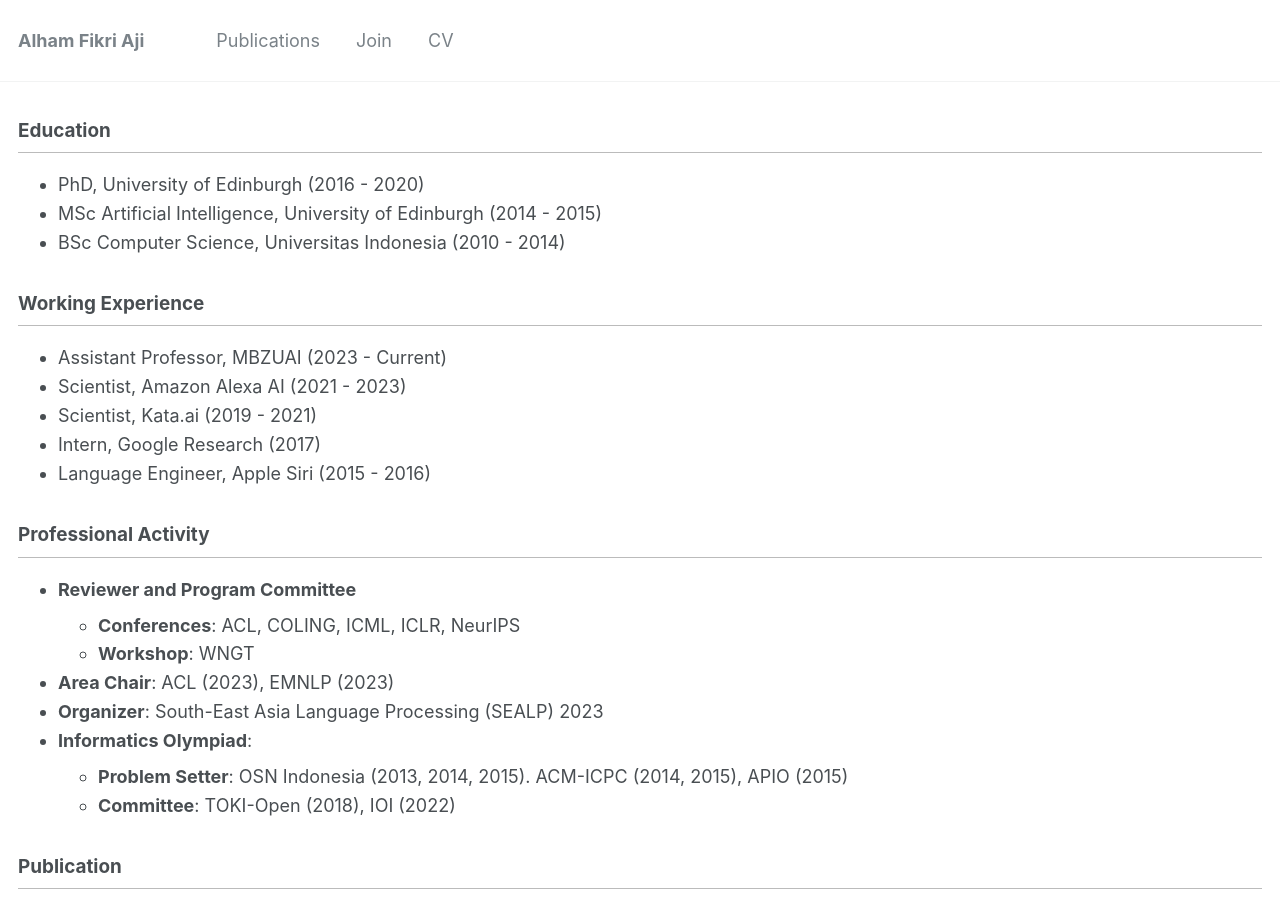
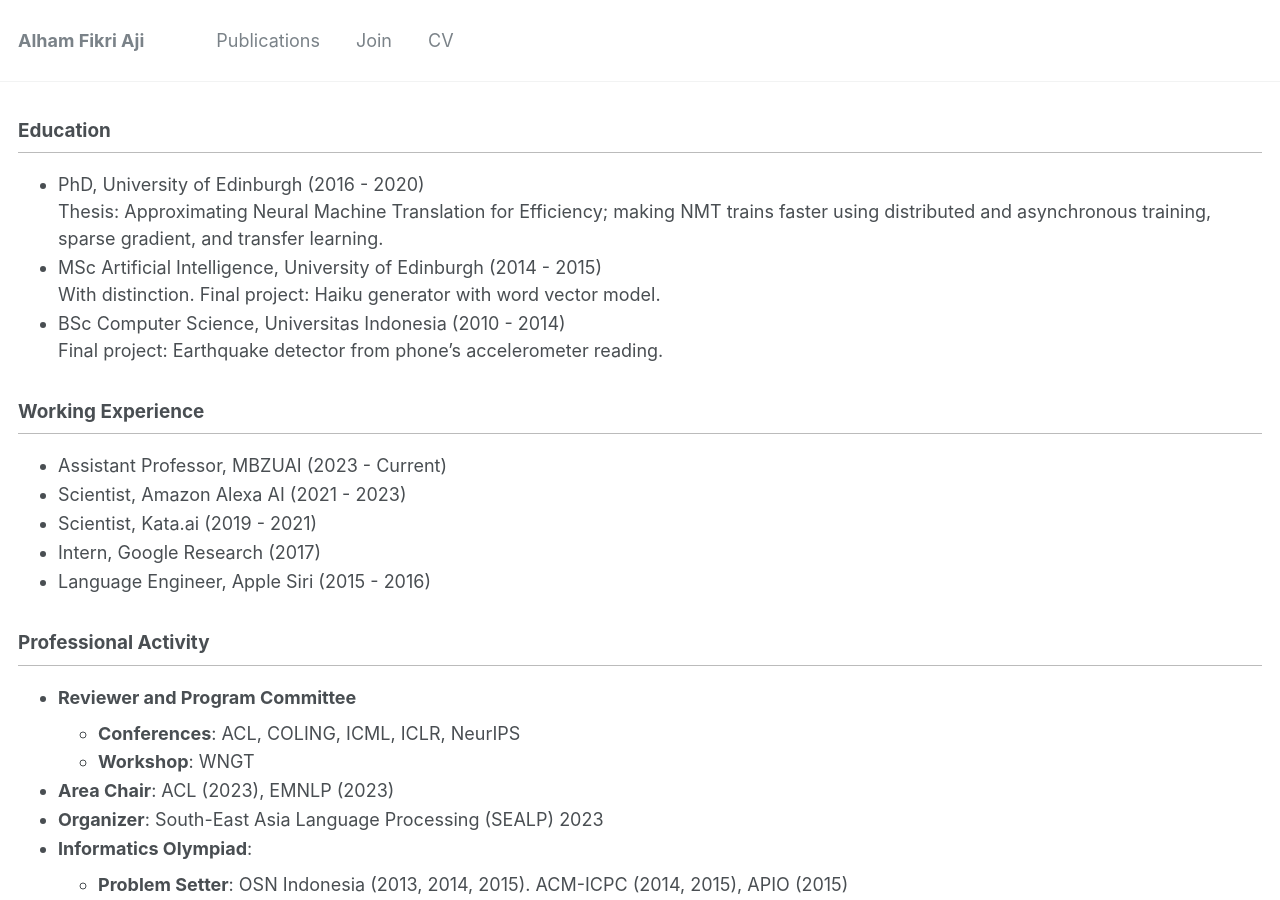
Before and after one commit to afaji/afaji.github.io, a Jekyll site: the page built from _pages/cv.md, in a window 1280 px wide and 900 px high. Built offline with Jekyll 4.4.1, drawn with Linux system fonts in a browser that asks for light colours.

Commit message:
Update cv.md

```diff
--- a/_pages/cv.md
+++ b/_pages/cv.md
@@ -11,9 +11,12 @@ redirect_from:
 
 ## Education
 
-* PhD, University of Edinburgh (2016 - 2020)
-* MSc Artificial Intelligence, University of Edinburgh (2014 - 2015)
-* BSc Computer Science, Universitas Indonesia (2010 - 2014)
+* PhD, University of Edinburgh (2016 - 2020)\
+<span class='desc'>Thesis: Approximating Neural Machine Translation for Efficiency; making NMT trains faster using distributed and asynchronous training, sparse gradient, and transfer learning.</span>
+* MSc Artificial Intelligence, University of Edinburgh (2014 - 2015)\
+<span class='desc'>With distinction. Final project: Haiku generator with word vector model.</span>
+* BSc Computer Science, Universitas Indonesia (2010 - 2014)\
+<span class='desc'>Final project: Earthquake detector from phone's accelerometer reading.</span>
 
 ## Working Experience
 
```
